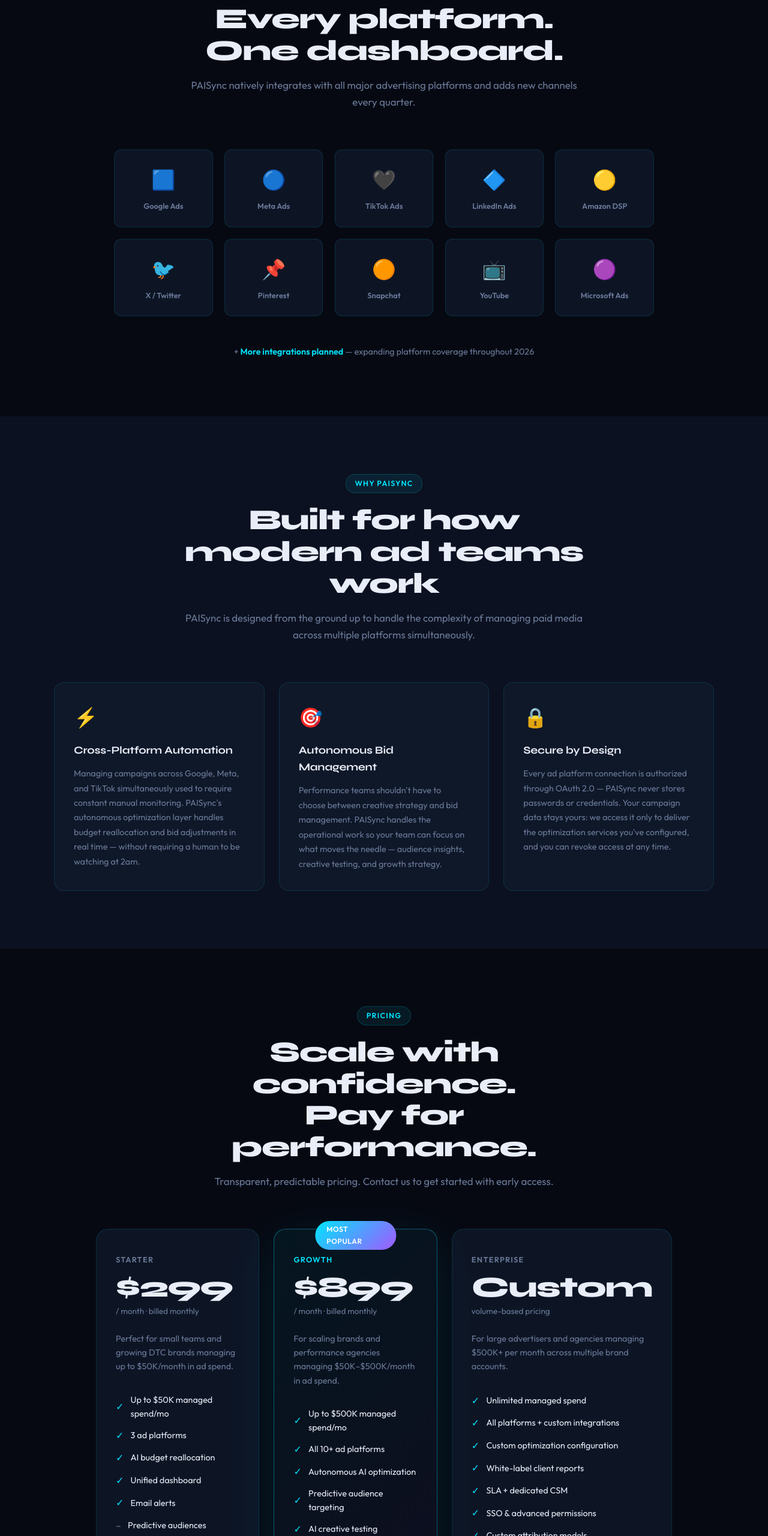
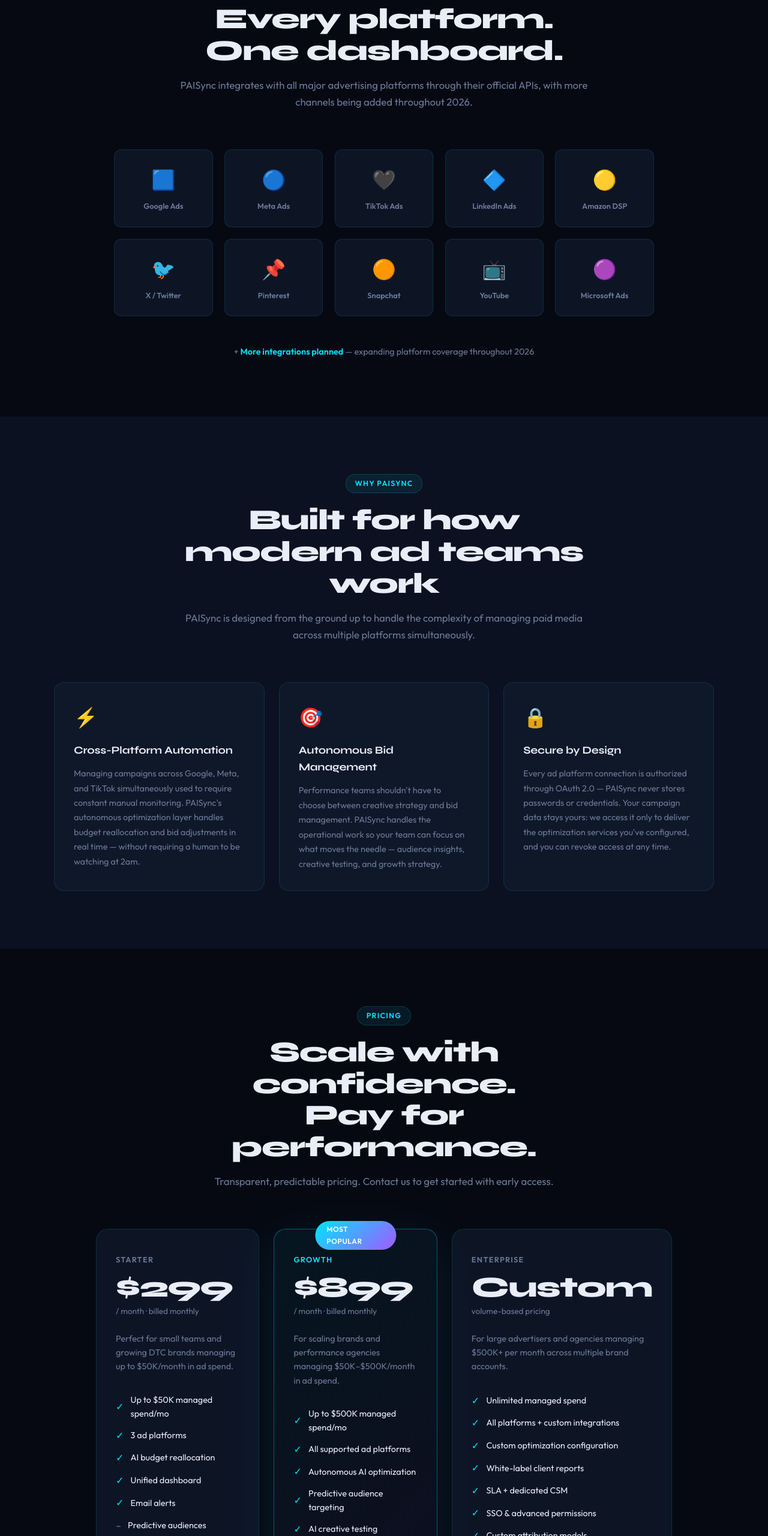
Before and after one commit to petrelluo/paisync, a plain HTML site: page index.html in a window 1280 px wide. Shown: the part 3720-6280 px from the top of the page at 60% size. Drawn offline with Linux system fonts and the light colour scheme.

Commit message:
Add files via upload

```diff
--- a/index.html
+++ b/index.html
@@ -1522,7 +1522,7 @@
   <div class="section-header reveal">
     <div class="section-tag">Integrations</div>
     <h2>Every platform.<br>One dashboard.</h2>
-    <p class="section-sub">PAISync natively integrates with all major advertising platforms and adds new channels every quarter.</p>
+    <p class="section-sub">PAISync integrates with all major advertising platforms through their official APIs, with more channels being added throughout 2026.</p>
   </div>
 
   <div class="platforms-grid reveal">
@@ -1636,7 +1636,7 @@
       <div class="price-desc">For scaling brands and performance agencies managing $50K–$500K/month in ad spend.</div>
       <ul class="price-features">
         <li><span class="check">✓</span> Up to $500K managed spend/mo</li>
-        <li><span class="check">✓</span> All 10+ ad platforms</li>
+        <li><span class="check">✓</span> All supported ad platforms</li>
         <li><span class="check">✓</span> Autonomous AI optimization</li>
         <li><span class="check">✓</span> Predictive audience targeting</li>
         <li><span class="check">✓</span> AI creative testing</li>
```
